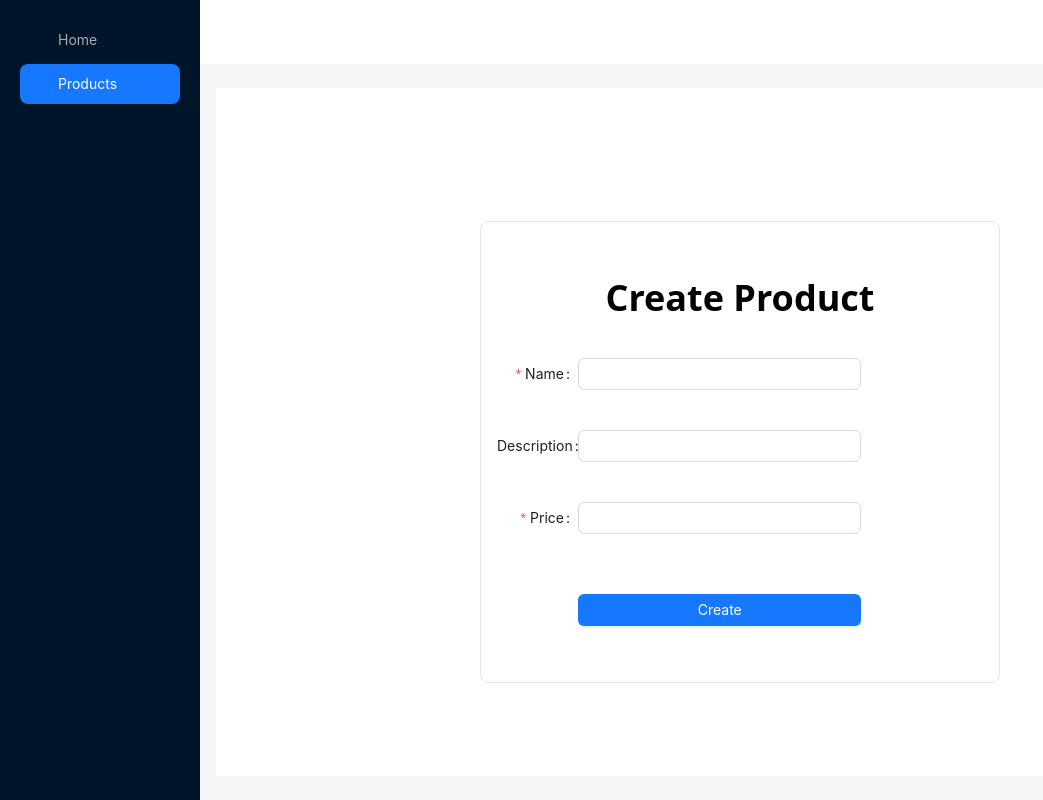
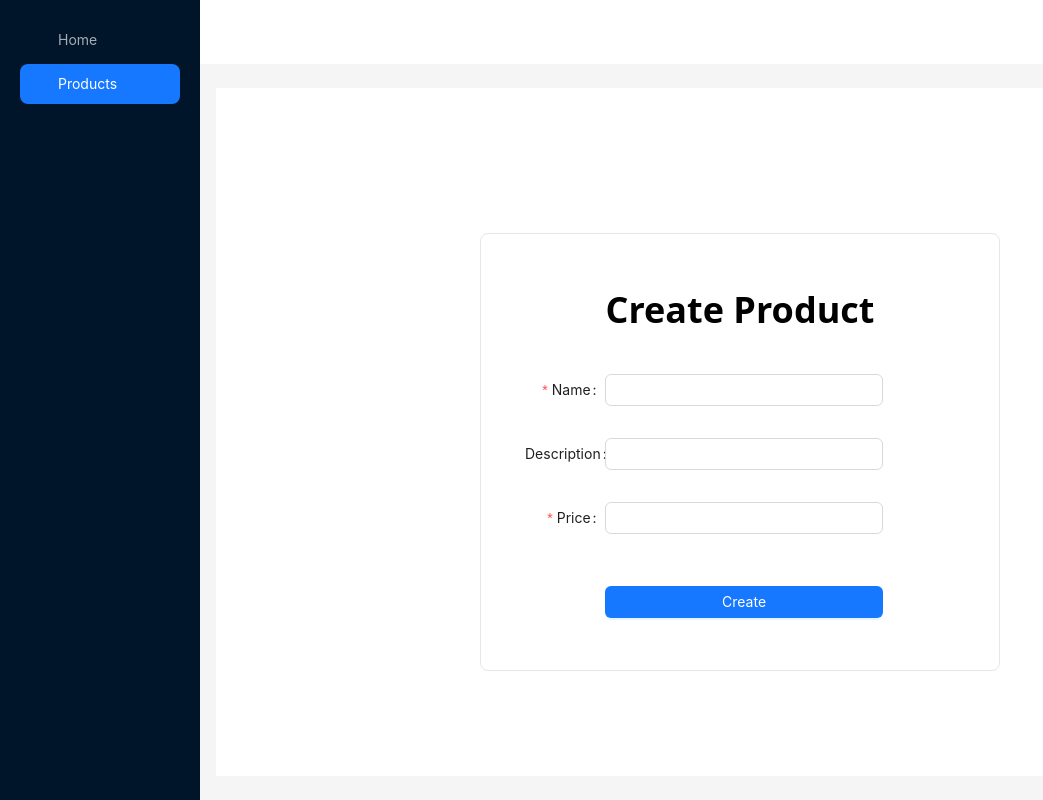
Before and after one commit to grettelHdez/microfrontend-products-test, a Next.js app: page /products/modify in a window 1280 px wide. Shown: the whole page, without its empty margins (0-1043 px from the left). Built offline with nearby package versions, Linux system fonts and the light colour scheme.

Commit message:
Fix Input

```diff
--- a/src/components/products/ProductForm.tsx
+++ b/src/components/products/ProductForm.tsx
@@ -2,15 +2,15 @@ import { FC, useEffect, useState } from "react"
 import { useRouter } from "next/router"
 import { Button, Form, Input } from "antd"
 import { LayoutType } from "@/interfaces/ui"
-import { IProduct, IProductForm } from "@/interfaces/product"
+import { IProductForm } from "@/interfaces/product"
 import { addProduct, editProduct } from "@/services/products"
-import { APP_ROUTES, checkAnyWhiteSpace, checkWhitespace, isNumber, StartWithWhiteSpace } from "@/utils/utils"
+import { APP_ROUTES, createOrEdit, validateForm } from "@/utils/utils"
 
 export const ProductForm: FC<IProductForm> = ({ product }) => {
   const router = useRouter()
   const [form] = Form.useForm()
   const [errors, setErrors] = useState<string[]>([])
-  const [formLayout, setFormLayout] = useState<LayoutType>("horizontal")
+  const [formLayout] = useState<LayoutType>("horizontal")
   const formItemLayout = formLayout === "horizontal" ? { labelCol: { span: 4 }, wrapperCol: { span: 14 } } : null
   const buttonItemLayout = formLayout === "horizontal" ? { wrapperCol: { span: 14, offset: 4 } } : null
 
@@ -24,69 +24,29 @@ export const ProductForm: FC<IProductForm> = ({ product }) => {
     }
   }, [product])
 
-  const onFormLayoutChange = ({ layout }: { layout: LayoutType }) => {
-    setFormLayout(layout)
-  }
-
-  const createOrEdit = async ({ newProduct, modifyFunction, type }: { newProduct: IProduct; modifyFunction: Function; type: string }) => {
-    const res = await modifyFunction(newProduct)
-    if (!res) {
-      const newErrors = [`Cannot ${type} product`]
-      setErrors(newErrors)
-      return
-    }
-    router.push(APP_ROUTES.PRODUCTS)
-  }
-
-  const validateForm = (name: string, price: number) => {
-    const newErrors: string[] = []
-
-    if (!name) {
-      newErrors.push("'Name' cannot be empty")
-    } else if (checkWhitespace(name)) {
-      newErrors.push("'Name' cannot contain only white space")
-    } else if (name.length < 2 || name.length > 255) {
-      newErrors.push("'Name' must be between 2 and 255 characters")
-    } else if (StartWithWhiteSpace(name)) {
-      newErrors.push("'Name' cannot start with blank space")
-    }
-
-    if (!price) {
-      newErrors.push("'Price' cannot be empty")
-    } else if (checkAnyWhiteSpace(price.toString())) {
-      newErrors.push("'Price' cannot contain a blank space")
-    } else if (!isNumber(price)) {
-      newErrors.push("'Price' is not a number")
-    }
-
-    setErrors(newErrors)
-    return newErrors.length <= 0
-  }
-
   const modifyProduct = async () => {
     const { Name, Description, Price } = form.getFieldsValue()
+    let errorsList = validateForm(Name, Price)
 
-    if (validateForm(Name, Price)) {
+    if (errorsList.length <= 0) {
       const newProduct = {
         name: Name,
         description: Description ? Description : "",
         price: Number(Price),
       }
 
-      if (product?.id) {
-        const newProductId = { ...newProduct, id: product.id }
-        createOrEdit({ newProduct: newProductId, modifyFunction: editProduct, type: "edit" })
-      } else {
-        createOrEdit({ newProduct, modifyFunction: addProduct, type: "create" })
-      }
+      errorsList = product?.id ? await createOrEdit({ newProduct: { ...newProduct, id: product.id }, modifyFunction: editProduct, type: "edit" }) : await createOrEdit({ newProduct, modifyFunction: addProduct, type: "create" })
+      if (errorsList.length <= 0) return router.push(APP_ROUTES.PRODUCTS)
     }
+    setErrors(errorsList)
   }
 
   return (
-    <Form className="w-full flex flex-col gap-4" {...formItemLayout} layout={formLayout} form={form} initialValues={{ layout: formLayout }} onValuesChange={onFormLayoutChange}>
+    <Form className="w-full flex flex-col gap-2 p-1 items-center" {...formItemLayout} layout={formLayout} form={form} initialValues={{ layout: formLayout }}>
       <Form.Item
+        className="w-full ms-12"
+        name="Name"
         label="Name"
-        name="Name"
         rules={[
           {
             min: 2,
@@ -95,18 +55,19 @@ export const ProductForm: FC<IProductForm> = ({ product }) => {
           },
           {
             pattern: new RegExp(/^[a-zA-Z0-9]+[a-zA-Z0-9\s]*$/),
-            message: "'Name' cannot start with blank space",
+            message: "'Name' cannot start with white space",
           },
         ]}
       >
         <Input />
       </Form.Item>
-      <Form.Item label="Description" name="Description">
+      <Form.Item className="w-full ms-12" name="Description" label="Description">
         <Input />
       </Form.Item>
       <Form.Item
+        className="w-full ms-12"
+        name="Price"
         label="Price"
-        name="Price"
         rules={[
           {
             required: true,
@@ -119,7 +80,7 @@ export const ProductForm: FC<IProductForm> = ({ product }) => {
       >
         <Input />
       </Form.Item>
-      <Form.Item {...buttonItemLayout}>
+      <Form.Item className="w-full ms-12" {...buttonItemLayout}>
         <Button type="primary" className="w-full mt-5" onClick={modifyProduct}>
           {product?.id ? "Edit" : "Create"}
         </Button>
--- a/src/components/products/ProductsTable.tsx
+++ b/src/components/products/ProductsTable.tsx
@@ -1,9 +1,9 @@
 import Link from "next/link"
+import { FC } from "react"
 import { Table, Popconfirm } from "antd"
 import { Record } from "@/interfaces/product"
 import { APP_ROUTES } from "@/utils/utils"
 import { IProductTable } from "@/interfaces/product"
-import { FC } from "react"
 import { deleteProduct } from "@/services/products"
 
 export const ProductsTable: FC<IProductTable> = ({ products, setProducts }) => {
--- a/src/components/ui/Sidebar.tsx
+++ b/src/components/ui/Sidebar.tsx
@@ -3,8 +3,8 @@ import { useRouter } from "next/router"
 import { FC, useEffect, useState } from "react"
 import { Layout, Menu } from "antd"
 import { ISidebar } from "@/interfaces/ui"
+import { APP_ROUTES, BASE_URL, SIDEBAR_KEYS } from "@/utils/utils"
 import Icon from "@ant-design/icons/lib/components/Icon"
-import { APP_ROUTES, BASE_URL, SIDEBAR_KEYS } from "@/utils/utils"
 
 const { Sider } = Layout
 
--- a/src/utils/utils.ts
+++ b/src/utils/utils.ts
@@ -1,3 +1,5 @@
+import { IProduct } from "@/interfaces/product"
+
 export const BASE_URL = "http://localhost:3001"
 
 export const API_ROUTES = {
@@ -29,3 +31,34 @@ export const checkAnyWhiteSpace = (str: string) => {
 export const StartWithWhiteSpace = (str: string | undefined) => {
   return str?.replace(/^[a-zA-Z0-9]+[a-zA-Z0-9\s]*$/, "").length
 }
+
+export const createOrEdit = async ({ newProduct, modifyFunction, type }: { newProduct: IProduct; modifyFunction: Function; type: string }) => {
+  const newErrors = []
+  const res = await modifyFunction(newProduct)
+  if (!res) newErrors.push(`Cannot ${type} product`)
+  return newErrors
+}
+
+export const validateForm = (name: string, price: number) => {
+  const newErrors: string[] = []
+
+  if (!name) {
+    newErrors.push("'Name' cannot be empty")
+  } else if (checkWhitespace(name)) {
+    newErrors.push("'Name' cannot contain only white space")
+  } else if (name.length < 2 || name.length > 255) {
+    newErrors.push("'Name' must be between 2 and 255 characters")
+  } else if (StartWithWhiteSpace(name)) {
+    newErrors.push("'Name' cannot start with white space")
+  }
+
+  if (!price) {
+    newErrors.push("'Price' cannot be empty")
+  } else if (checkAnyWhiteSpace(price.toString())) {
+    newErrors.push("'Price' cannot contain a blank space")
+  } else if (!isNumber(price)) {
+    newErrors.push("'Price' is not a number")
+  }
+
+  return newErrors
+}
```
